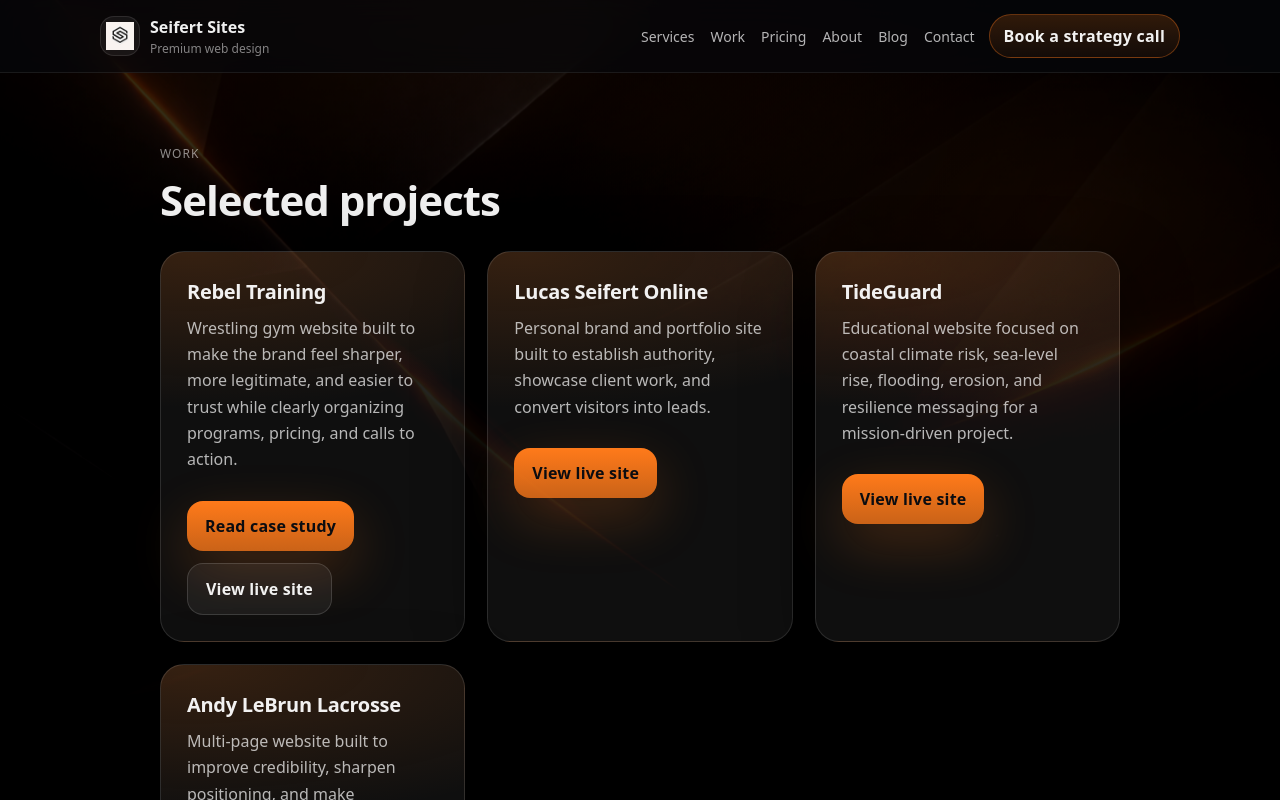
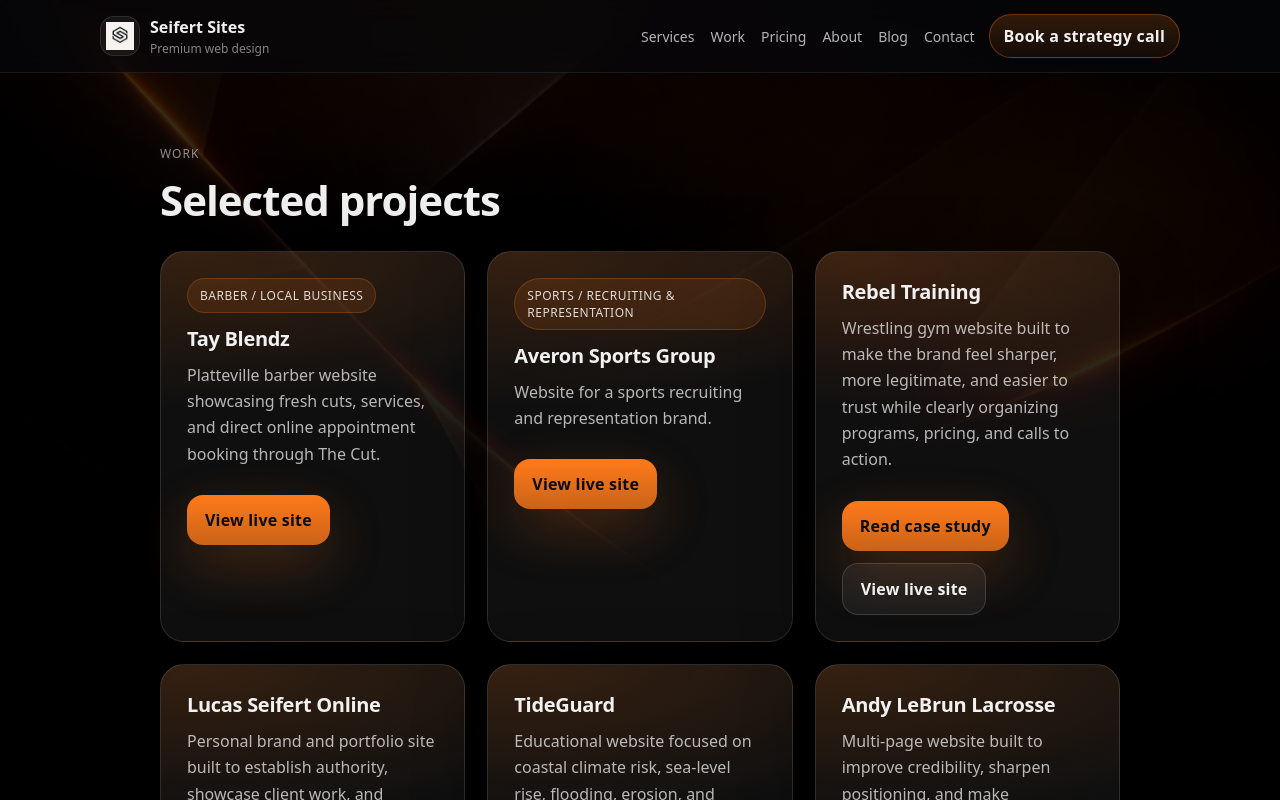
Before and after one commit to lucasseifert113/seifert-sites-fixed, a Next.js app: page /work in a window 1280 px wide. Shown: the top 800 px of the page. Built offline with nearby package versions, Linux system fonts and the light colour scheme.

Commit message:
Feature Tay Blendz and Averon Sports Group in portfolio

```diff
--- a/app/layout.tsx
+++ b/app/layout.tsx
@@ -66,7 +66,6 @@
       "max-snippet": -1,
     },
   },
-  verification: {},
 };
 
 export default function RootLayout({
--- /dev/null
+++ b/app/lib/recent-projects.ts
@@ -0,0 +1,14 @@
+export const recentProjects = [
+  {
+    name: "Tay Blendz",
+    desc: "Platteville barber website showcasing fresh cuts, services, and direct online appointment booking through The Cut.",
+    url: "https://tayblendz.online",
+    tag: "Barber / Local Business",
+  },
+  {
+    name: "Averon Sports Group",
+    desc: "Website for a sports recruiting and representation brand.",
+    url: "https://averonathletes.com",
+    tag: "Sports / Recruiting & Representation",
+  },
+];
--- a/app/page.tsx
+++ b/app/page.tsx
@@ -5,6 +5,7 @@
 import Stats from "./components/Stats";
 import JsonLd from "./components/JsonLd";
 import { featuredProject, proofItems, site } from "./lib/site";
+import { recentProjects } from "./lib/recent-projects";
 
 export const metadata: Metadata = {
   title: "Seifert Sites | Premium Web Design for Local Businesses in Platteville, WI",
@@ -14,6 +15,7 @@
 };
 
 const projects = [
+  ...recentProjects,
   {
     name: "Rebel Training",
     desc: "Wrestling gym website with programs, scheduling, pricing, and coach bios. Built to convert visitors into members.",
@@ -254,7 +256,7 @@
           </div>
 
           <div className="grid3">
-            {projects.map((p) => (
+            {projects.slice(0, 3).map((p) => (
               <div key={p.name} className="card panelHighlight">
                 <span className="badge" style={{ marginBottom: 12 }}>{p.tag}</span>
                 <h3 className="h3">{p.name}</h3>
--- a/app/work/page.tsx
+++ b/app/work/page.tsx
@@ -1,6 +1,7 @@
 import type { Metadata } from "next";
 import Link from "next/link";
 import FreeEvaluationCTA from "../components/FreeEvaluationCTA";
+import { recentProjects } from "../lib/recent-projects";
 
 export const metadata: Metadata = {
   title: "Our Work | Websites Built for Real Businesses | Seifert Sites",
@@ -21,6 +22,18 @@
           </div>
 
           <div className="gridAuto">
+            {recentProjects.map((project) => (
+              <div key={project.url} className="card panelHighlight">
+                <span className="badge" style={{ marginBottom: 12 }}>{project.tag}</span>
+                <h3 className="h3">{project.name}</h3>
+                <p className="muted" style={{ marginBottom: 16 }}>{project.desc}</p>
+                <div className="btnRow">
+                  <a className="btnPrimary" href={project.url} target="_blank" rel="noopener noreferrer">
+                    View live site
+                  </a>
+                </div>
+              </div>
+            ))}
 
             <div className="card panelHighlight">
               <h3 className="h3">Rebel Training</h3>
```
